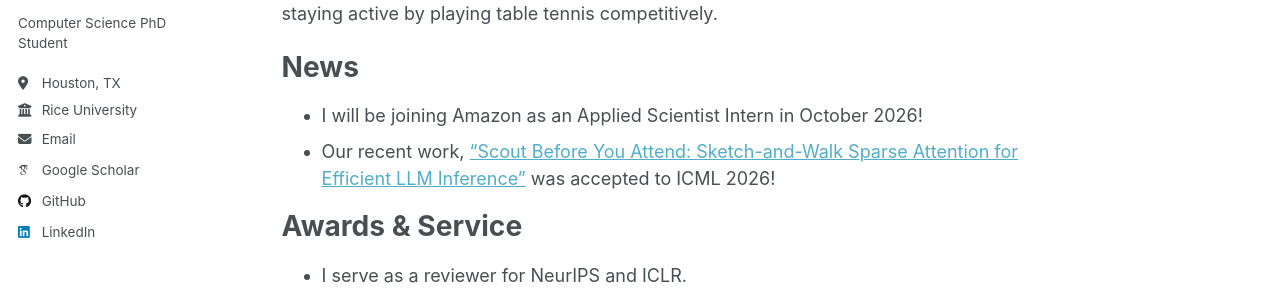
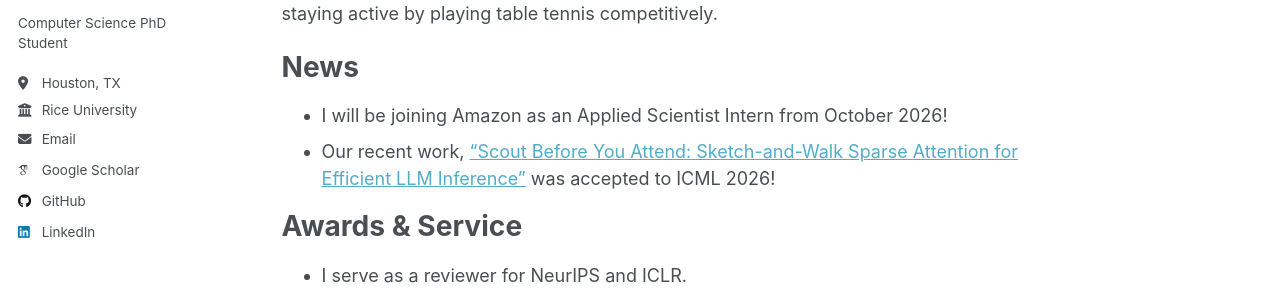
Before and after one commit to sahiljoshi515/sahiljoshi515.github.io, a Jekyll site: the page built from _pages/about.md, in a window 1280 px wide and 1144 px high. Shown: the part 303-601 px from the top of the window. Built offline with Jekyll 4.4.1, drawn with Linux system fonts in a browser that asks for light colours; some web fonts are replaced.

Commit message:
Update about.md

```diff
--- a/_pages/about.md
+++ b/_pages/about.md
@@ -12,7 +12,7 @@ I am a second-year Ph.D. student advised by [Dr. Anshumali Shrivastava](https://
 
 News
 ======
-- I will be joining Amazon as an Applied Scientist Intern in October 2026!
+- I will be joining Amazon as an Applied Scientist Intern from October 2026!
 - Our recent work, ["Scout Before You Attend: Sketch-and-Walk Sparse Attention for Efficient LLM Inference"](https://arxiv.org/abs/2602.07397) was accepted to ICML 2026!
 
 Awards & Service
```
